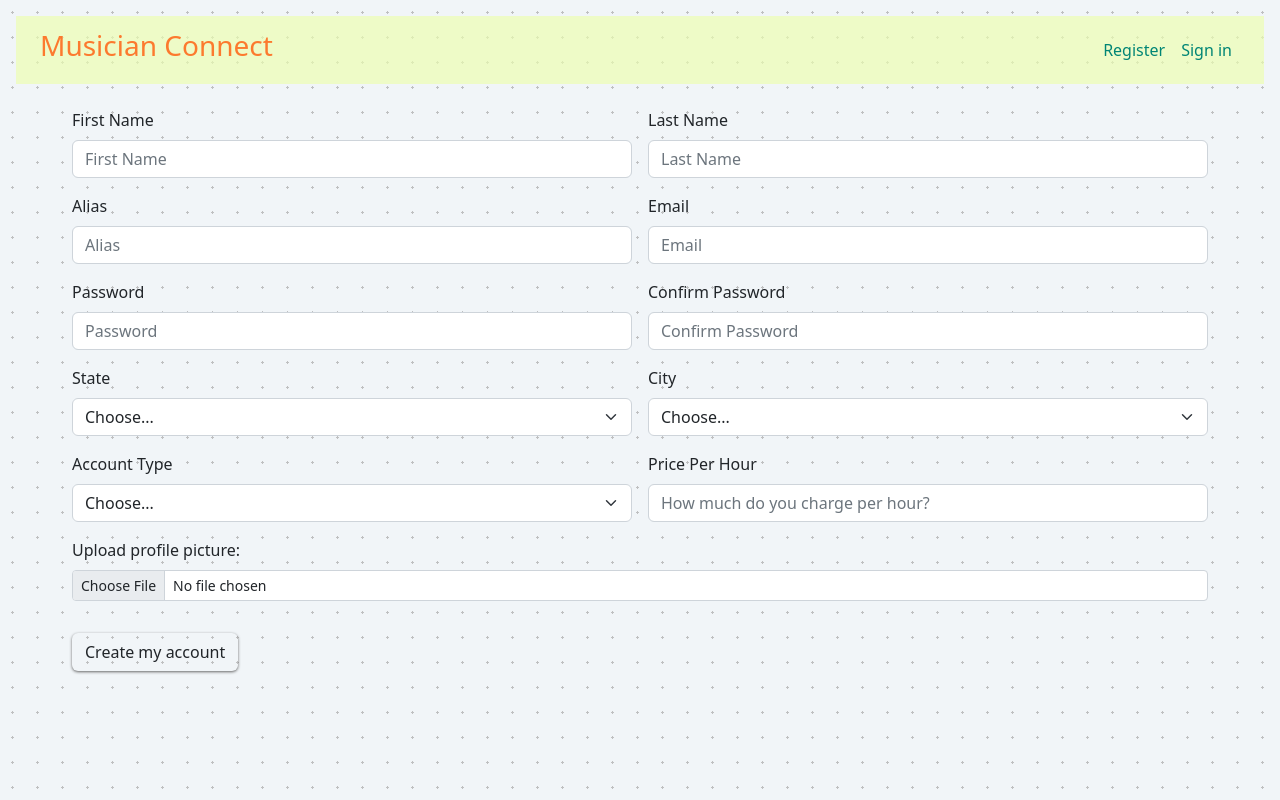
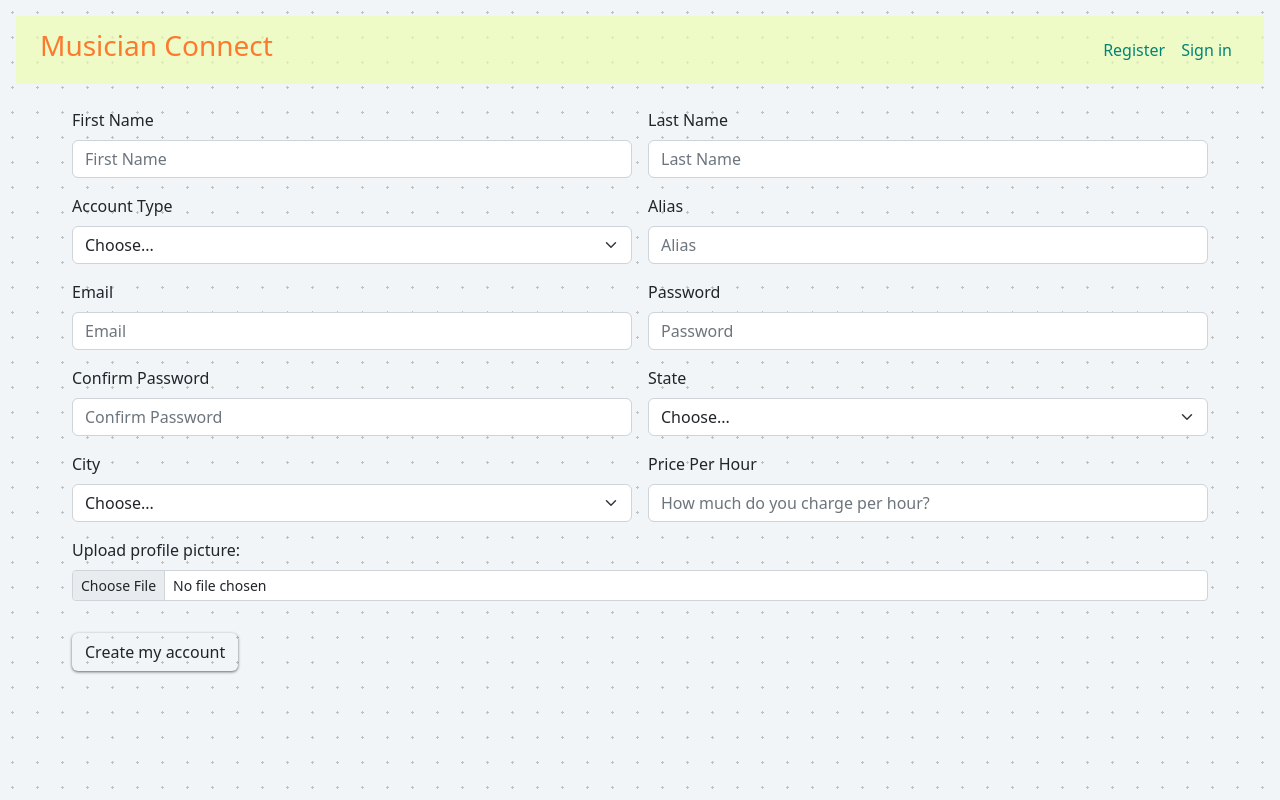
Before and after one commit to MikeRock51/Musician_Connect, a React (Create React App) app in the folder frontend/: page /register in a window 1280 px wide. Built offline with nearby package versions, Linux system fonts and the light colour scheme.

Commit message:
Clean up form

```diff
--- a/frontend/src/components/App.js
+++ b/frontend/src/components/App.js
@@ -2,8 +2,9 @@ import 'bootstrap/dist/css/bootstrap.css';
 import 'bootstrap/dist/js/bootstrap.bundle.js';
 import Home from "./pages/Home";
 import Navbar from './Navbar';
-import Signup from "./pages/Signup";
+import Signup from "./pages/Register";
 import { BrowserRouter as Router, Route, Routes } from "react-router-dom";
+import Register from './pages/Register';
 
 function App() {
   return (
@@ -14,7 +15,7 @@ function App() {
         </div>
         <Routes>
           <Route path='/' element={<Home />} />
-          <Route path='/register' element={<Signup />} />
+          <Route path='/register' element={<Register />} />
         </Routes>
       </div>
     </Router>
--- /dev/null
+++ b/frontend/src/components/form_pieces/Input.jsx
@@ -0,0 +1,23 @@
+
+function Input(props) {
+
+    return (
+        <div className="col-md-6">
+            <label className="form-label">{props.text}</label>
+            <input
+                type={props.type}
+                name={props.name}
+                className="form-control"
+                placeholder={props.name === 'price_by_hour' ? 'How much do you charge per hour?' : props.text}
+                required={props.mandatory ? true : false}
+
+                onChange={(event) => {
+                    props.onChange(event.target.value);
+                    console.log(props.value);
+                }}
+                />
+        </div>
+    )
+}
+
+export default Input;
--- /dev/null
+++ b/frontend/src/components/form_pieces/Select.jsx
@@ -0,0 +1,20 @@
+
+
+function Select(props) {
+    return (
+        <div className="col-md-6">
+            <label className="form-label">{props.text}</label>
+            <select
+                className="form-select"
+                name={props.name}
+                required>
+                <option disabled selected hidden>Choose...</option>
+                {props.items.map((item) => {
+                    return <option>{item}</option>
+                })}
+            </select>
+        </div>
+    )
+}
+
+export default Select;
--- /dev/null
+++ b/frontend/src/components/pages/Register.jsx
@@ -0,0 +1,35 @@
+import { useState } from "react";
+import Input from "../form_pieces/Input";
+import Select from "../form_pieces/Select";
+
+function Register() {
+    const [firstName, setFirstName] = useState('');
+
+    return (
+        <form className="row g-3 mx-5">
+            <Input type="text" name="fName" text="First Name"
+                onChange={setFirstName} mandatory={true} />
+            <Input type="text" name="lName" text="Last Name" mandatory={true} />
+            <Select name="userType" items={['Client', 'Musician']} text="Account Type" />
+            <Input type="text" name="alias" text="Alias" mandatory={false} />
+            <Input type="email" name="email" text="Email" mandatory={true} />
+            <Input type="password" name="password" text="Password" mandatory={true} />
+            <Input type="password" name="confirm-password" text="Confirm Password"
+                mandatory={true} />
+            <Select name="State" items={['Abuja']} text="State" />
+            <Select name="city" items={['Dutse-Alhaji', 'Gwarinpa', 'Kubwa']} text="City" />
+            <Input type="text" name="price_by_hour" text="Price Per Hour" mandatory={true} />
+
+            <div className="mb-3">
+                <label className="form-label">Upload profile picture:</label>
+                <input type="file" className="form-control form-control-sm"
+                    id="formFileSm" name="dp" accept="image/*" />
+            </div>
+            <div className="col-12">
+                <button type="submit" className="btn">Create my account</button>
+            </div>
+        </form>
+    )
+}
+
+export default Register;
--- a/frontend/src/components/pages/Signup.jsx
+++ /dev/null
@@ -1,74 +0,0 @@
-import Navbar from "../Navbar";
-
-function Signup() {
-    return (
-        <form className="row g-3 mx-5">
-            <div className="col-md-6">
-                <label for='autoSizingInput' className="form-label">First Name</label>
-                <input type="text" name="fName" className="form-control" id="autoSizingInput" placeholder="First Name" required />
-            </div>
-            <div className="col-md-6">
-                <label for='autoSizingInput' className="form-label">Last Name</label>
-                <input type="text" name='lName' className="form-control" id="autoSizingInput" placeholder="Last Name" required />
-            </div>
-            <div className="col-md-6">
-                <label for='autoSizingInput' className="form-label">Alias</label>
-                <input type="text" name="alias" className="form-control" id="autoSizingInput" placeholder="Alias" />
-            </div>
-            <div className="col-md-6">
-                <label for="inputEmail4" className="form-label">Email</label>
-                <input type="email" className="form-control" id="inputEmail4" placeholder="Email" />
-            </div>
-            <div className="col-md-6">
-                <label for="inputPassword4" className="form-label">Password</label>
-                <input type="password" name="password"
-                    className="form-control" id="inputPassword4"
-                    placeholder="Password" required />
-            </div>
-            <div className="col-md-6">
-                <label for="inputPassword4" className="form-label">Confirm Password</label>
-                <input type="password" name="confirm-password"
-                    className="form-control" id="inputPassword4"
-                    placeholder="Confirm Password" required />
-            </div>
-            <div className="col-md-6">
-                <label for="inputState" className="form-label">State</label>
-                <select id="inputState" className="form-select">
-                    <option disabled selected hidden>Choose...</option>
-                    <option>Abuja</option>
-                </select>
-            </div>
-            <div className="col-md-6">
-                <label for="inputCity" className="form-label">City</label>
-                <select id="inputState" className="form-select">
-                    <option disabled selected hidden>Choose...</option>
-                    <option>Dustse-Alhaji</option>
-                </select>
-            </div>
-            <div className="col-md-6">
-                <label for="inputUsertype" className="form-label">Account Type</label>
-                <select id="inputUsertype" className="form-select"
-                    name="userType">
-                    <option disabled selected hidden>Choose...</option>
-                    <option>Client</option>
-                    <option>Musician</option>
-                </select>
-            </div>
-            <div className="col-md-6">
-                <label className="form-label">Price Per Hour</label>
-                <input type="text" className="form-control" name="price_by_hour"
-                    id="inputPrice" placeholder="How much do you charge per hour?" />
-            </div>
-            <div class="mb-3">
-                <label for="media" class="form-label">Upload profile picture:</label>
-                <input type="file" class="form-control form-control-sm"
-                id="formFileSm" name="dp" accept="image/*" />
-            </div>
-            <div className="col-12">
-                <button type="submit" className="btn">Create my account</button>
-            </div>
-        </form>
-    )
-}
-
-export default Signup;
```
